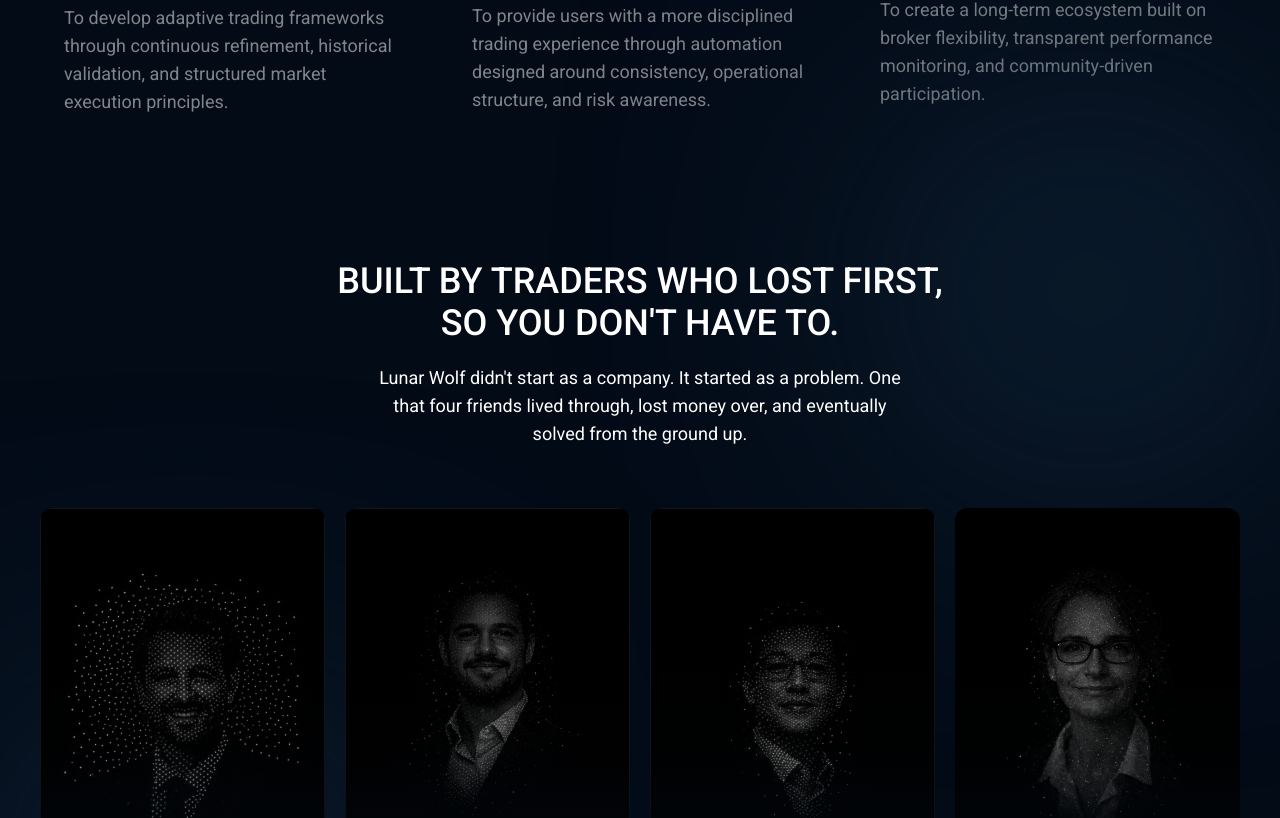
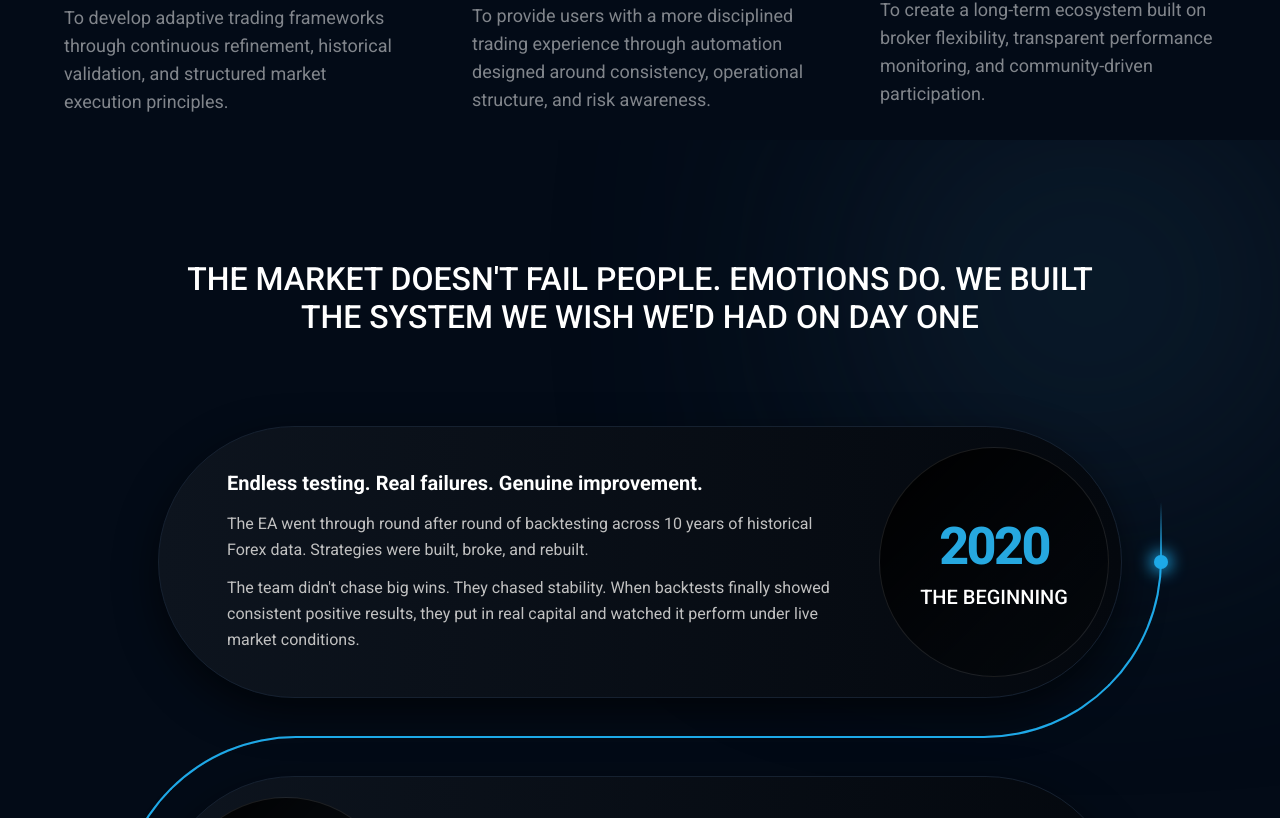
Before and after one commit to maheshBavishi/lunarwolf-latest-webapp, a Next.js app: page /about-us in a window 1280 px wide. Shown: the part 3462-4280 px from the top of the page. Built offline with nearby package versions, Linux system fonts and the light colour scheme.

Commit message:
styles:about us page remove our team section

```diff
--- a/src/rendering/aboutUs/index.js
+++ b/src/rendering/aboutUs/index.js
@@ -56,7 +56,7 @@ export default function Aboutus() {
             </div>
             <OurMission />
             <IconTextCard />
-            <CompanyInfo />
+            {/* <CompanyInfo /> */}
             <MarketFlow />
             <BeComingSection />
             <SliderSection />
```
